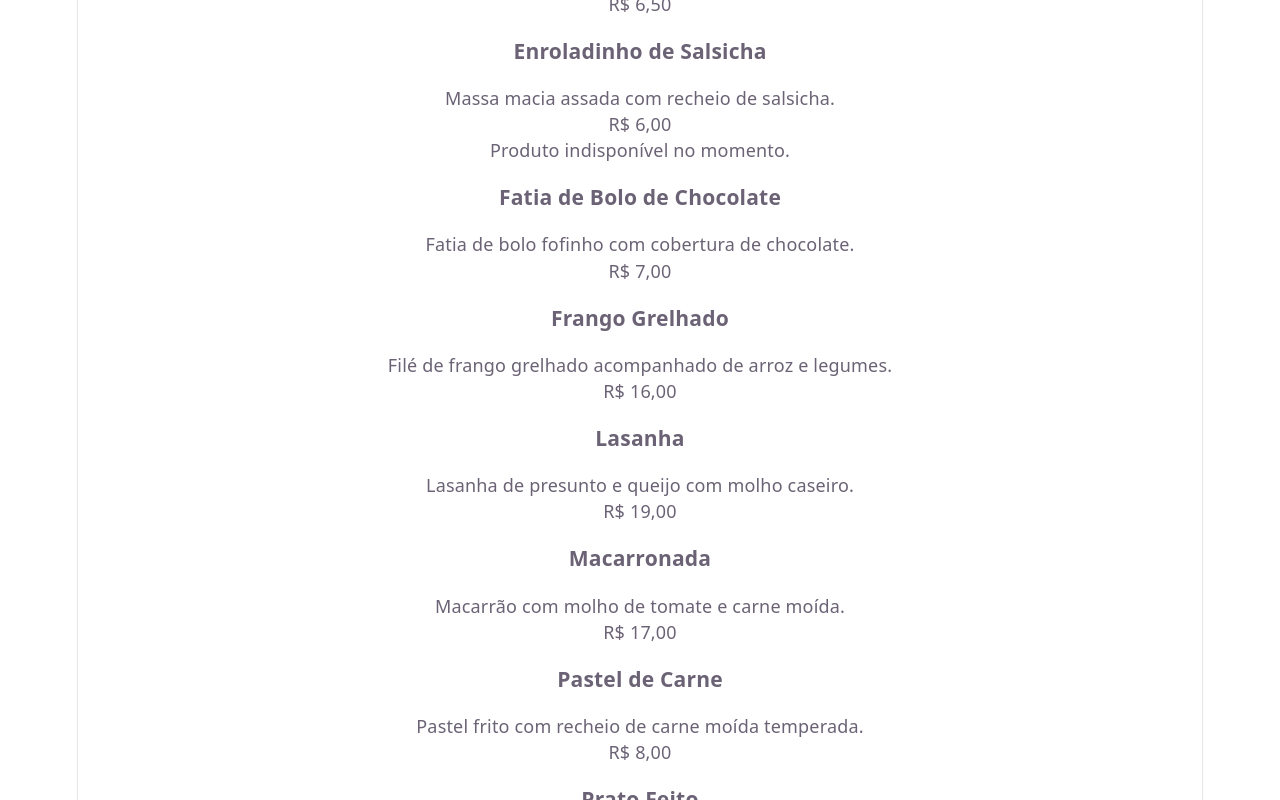
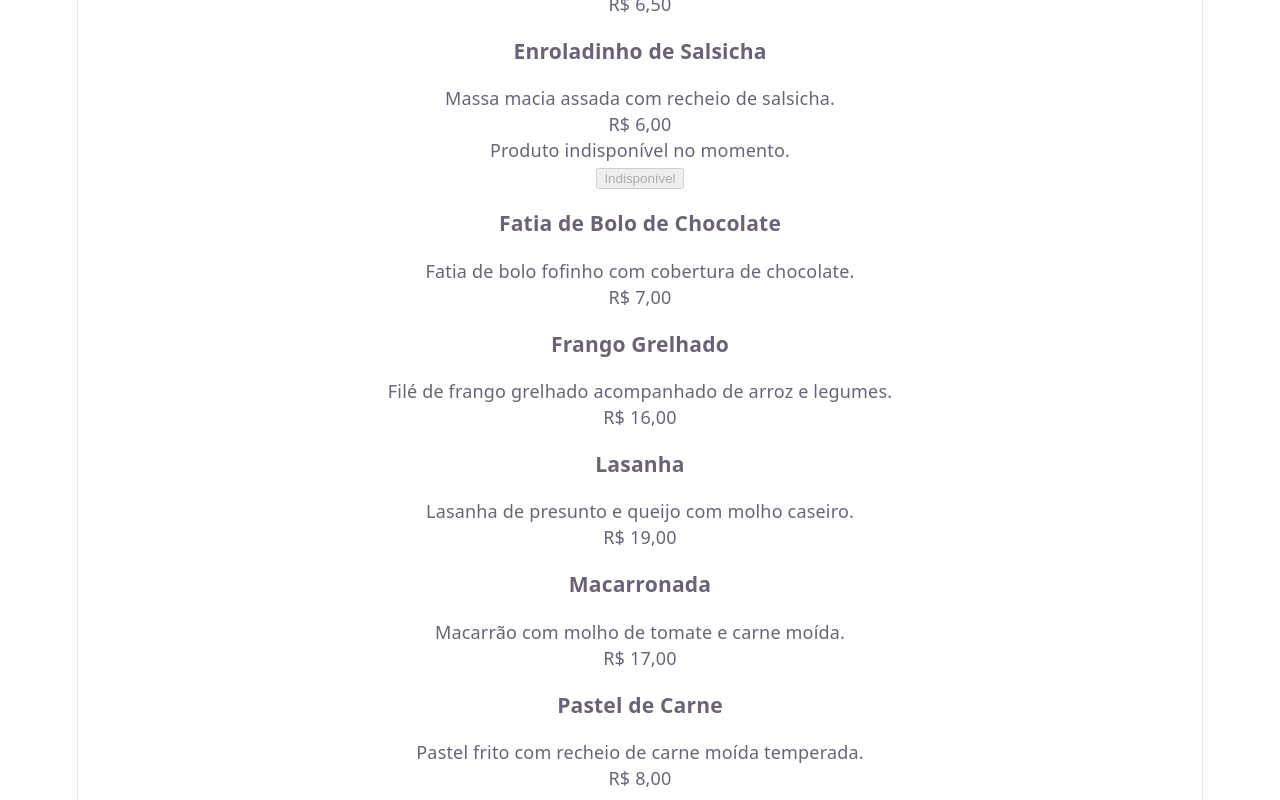
Before and after one commit to erikavito/Cantina-do-Campus-Delivery, a React (Vite) app: page / in a window 1280 px wide. Shown: the part 860-1660 px from the top of the page. Built offline with nearby package versions, Linux system fonts and the light colour scheme.

Commit message:
fix: desabilita produtos indisponiveis

```diff
--- a/src/paginas/Cardapio.tsx
+++ b/src/paginas/Cardapio.tsx
@@ -11,7 +11,6 @@ import { formatarPreco } from '../servicos/formatacao';
 import { Carregando } from '../componentes/Carregando';
 import { Erro } from '../componentes/Erro';
 import { EstadoVazio } from '../componentes/EstadoVazio';
-
 
 export function Cardapio() {
   const [itens, setItens] = useState<ItemCardapio[]>([]);
@@ -51,6 +50,7 @@ export function Cardapio() {
     categoria,
     ordenacao
   );
+
   if (carregando) {
     return <Carregando mensagem="Carregando cardápio..." />;
   }
@@ -117,7 +117,15 @@ export function Cardapio() {
               <p>{formatarPreco(item.preco)}</p>
 
               {!item.disponivel && (
-                <p>Produto indisponível no momento.</p>
+                <div>
+                  <p role="status">
+                    Produto indisponível no momento.
+                  </p>
+
+                  <button type="button" disabled>
+                    Indisponível
+                  </button>
+                </div>
               )}
             </article>
           ))}
```
Lines whose indentation alone changed are shown as unchanged.
